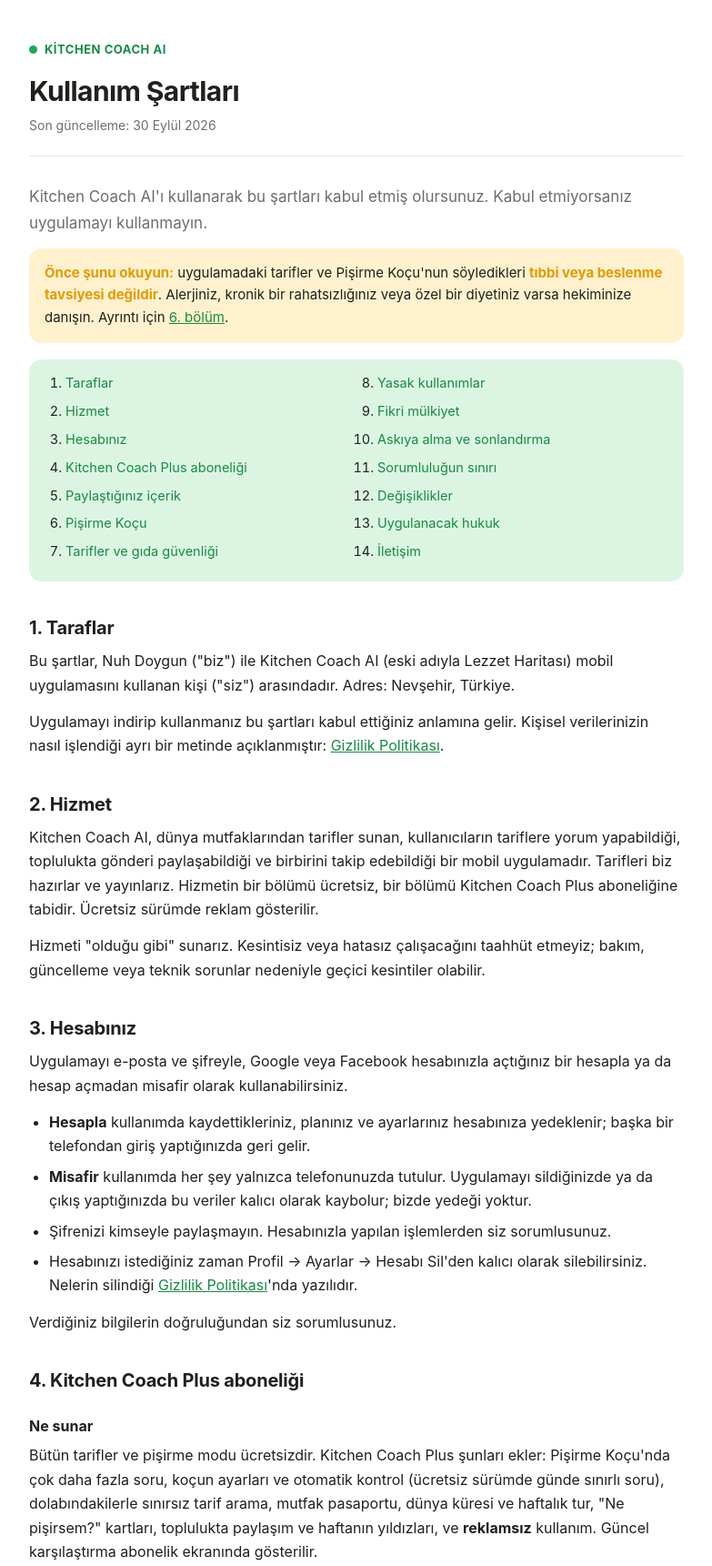
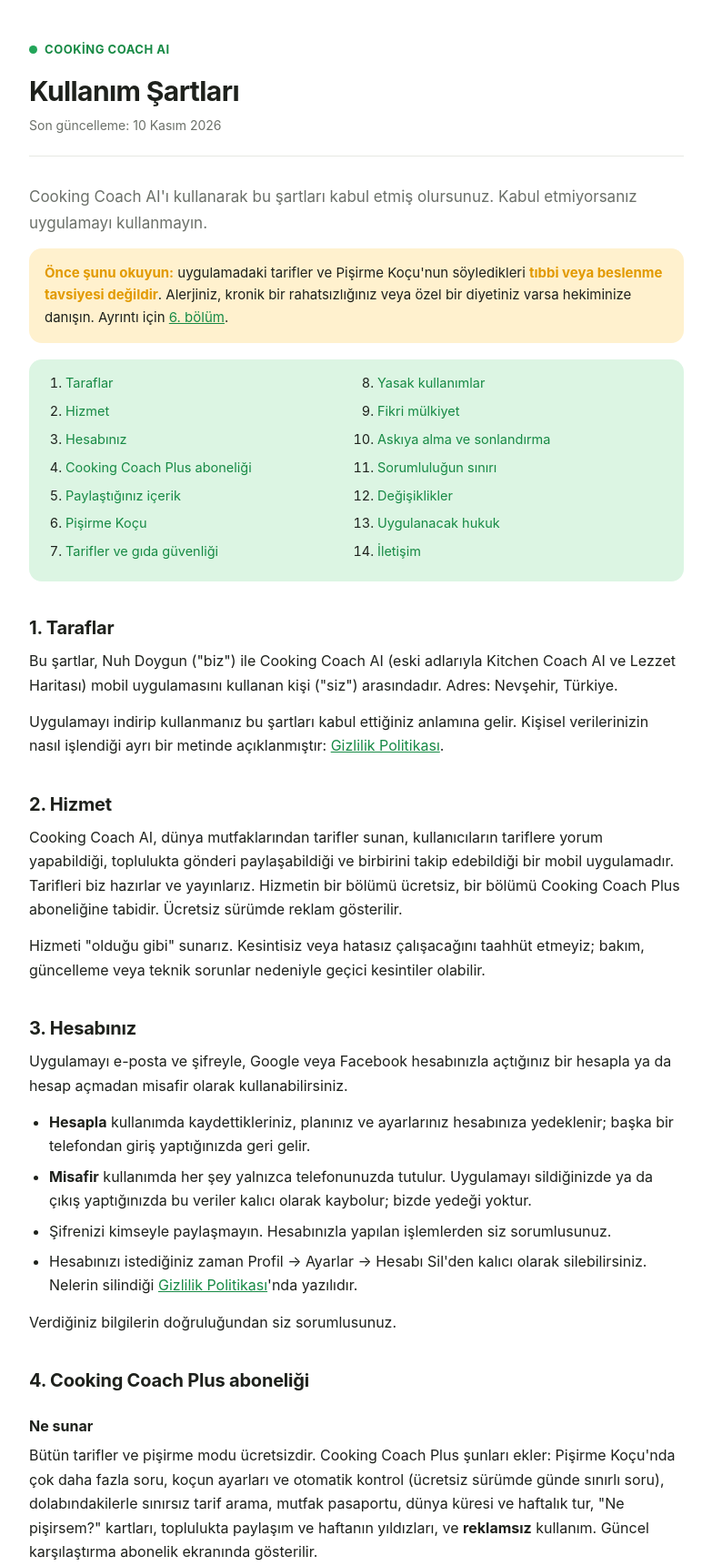
Before and after one commit to noahdoygun/lezzet-legal, a plain HTML site: page kullanim-sartlari.html in a window 1280 px wide. Shown: the top 1721 px of the page at 91% size, without its empty margins (248-1031 px from the left). Drawn offline with Linux system fonts and the light colour scheme.

Commit message:
Ad: Cooking Coach AI (eski adları Kitchen Coach AI ve Lezzet Haritası)
Co-Authored-By: Claude Opus 5.5 <noreply@anthropic.com>

```diff
--- a/kullanim-sartlari.html
+++ b/kullanim-sartlari.html
@@ -3,23 +3,23 @@
   <head>
     <meta charset="utf-8" />
     <meta name="viewport" content="width=device-width, initial-scale=1" />
-    <title>Kullanım Şartları — Kitchen Coach AI</title>
+    <title>Kullanım Şartları — Cooking Coach AI</title>
     <meta
       name="description"
-      content="Kitchen Coach AI uygulamasının ve Kitchen Coach Plus aboneliğinin kullanım koşulları."
+      content="Cooking Coach AI uygulamasının ve Cooking Coach Plus aboneliğinin kullanım koşulları."
     />
     <link rel="stylesheet" href="style.css" />
   </head>
   <body>
     <div class="wrap">
       <header class="top">
-        <a class="brand" href="index.html"><span class="dot"></span> Kitchen Coach AI</a>
+        <a class="brand" href="index.html"><span class="dot"></span> Cooking Coach AI</a>
         <h1>Kullanım Şartları</h1>
-        <p class="updated">Son güncelleme: 30 Eylül 2026</p>
+        <p class="updated">Son güncelleme: 10 Kasım 2026</p>
       </header>
 
       <p class="lede">
-        Kitchen Coach AI'ı kullanarak bu şartları kabul etmiş olursunuz. Kabul etmiyorsanız uygulamayı kullanmayın.
+        Cooking Coach AI'ı kullanarak bu şartları kabul etmiş olursunuz. Kabul etmiyorsanız uygulamayı kullanmayın.
       </p>
 
       <div class="note warn">
@@ -35,7 +35,7 @@
           <li><a href="#taraflar">Taraflar</a></li>
           <li><a href="#hizmet">Hizmet</a></li>
           <li><a href="#hesap">Hesabınız</a></li>
-          <li><a href="#abonelik">Kitchen Coach Plus aboneliği</a></li>
+          <li><a href="#abonelik">Cooking Coach Plus aboneliği</a></li>
           <li><a href="#icerik">Paylaştığınız içerik</a></li>
           <li><a href="#ai-sef">Pişirme Koçu</a></li>
           <li><a href="#gida">Tarifler ve gıda güvenliği</a></li>
@@ -51,7 +51,7 @@
 
       <h2 id="taraflar">1. Taraflar</h2>
       <p>
-        Bu şartlar, Nuh Doygun ("biz") ile Kitchen Coach AI (eski adıyla Lezzet Haritası) mobil uygulamasını kullanan
+        Bu şartlar, Nuh Doygun ("biz") ile Cooking Coach AI (eski adlarıyla Kitchen Coach AI ve Lezzet Haritası) mobil uygulamasını kullanan
         kişi ("siz") arasındadır. Adres: Nevşehir, Türkiye.
       </p>
       <p>
@@ -61,9 +61,9 @@
 
       <h2 id="hizmet">2. Hizmet</h2>
       <p>
-        Kitchen Coach AI, dünya mutfaklarından tarifler sunan, kullanıcıların tariflere yorum yapabildiği, toplulukta
+        Cooking Coach AI, dünya mutfaklarından tarifler sunan, kullanıcıların tariflere yorum yapabildiği, toplulukta
         gönderi paylaşabildiği ve birbirini takip edebildiği bir mobil uygulamadır. Tarifleri biz hazırlar ve
-        yayınlarız. Hizmetin bir bölümü ücretsiz, bir bölümü Kitchen Coach Plus aboneliğine tabidir. Ücretsiz sürümde
+        yayınlarız. Hizmetin bir bölümü ücretsiz, bir bölümü Cooking Coach Plus aboneliğine tabidir. Ücretsiz sürümde
         reklam gösterilir.
       </p>
       <p>
@@ -93,11 +93,11 @@
       </ul>
       <p>Verdiğiniz bilgilerin doğruluğundan siz sorumlusunuz.</p>
 
-      <h2 id="abonelik">4. Kitchen Coach Plus aboneliği</h2>
+      <h2 id="abonelik">4. Cooking Coach Plus aboneliği</h2>
 
       <h3>Ne sunar</h3>
       <p>
-        Bütün tarifler ve pişirme modu ücretsizdir. Kitchen Coach Plus şunları ekler: Pişirme Koçu'nda çok daha fazla soru,
+        Bütün tarifler ve pişirme modu ücretsizdir. Cooking Coach Plus şunları ekler: Pişirme Koçu'nda çok daha fazla soru,
         koçun ayarları ve otomatik kontrol (ücretsiz sürümde günde sınırlı soru), dolabındakilerle sınırsız tarif arama, mutfak pasaportu, dünya küresi ve haftalık tur,
         "Ne pişirsem?" kartları, toplulukta paylaşım ve haftanın yıldızları, ve <strong>reklamsız</strong> kullanım.
         Güncel karşılaştırma abonelik ekranında gösterilir.
@@ -124,7 +124,7 @@
       <h3>Ücretsiz deneme</h3>
       <p>
         Yıllık pakette 7 günlük ücretsiz deneme sunulur. Deneme bitmeden en az 24 saat önce iptal etmezseniz abonelik
-        ücretli olarak başlar. Ücretsiz deneme yalnızca bir kez, daha önce Kitchen Coach Plus'a abone olmamış mağaza
+        ücretli olarak başlar. Ücretsiz deneme yalnızca bir kez, daha önce Cooking Coach Plus'a abone olmamış mağaza
         hesaplarında geçerlidir.
       </p>
 
--- a/style.css
+++ b/style.css
@@ -1,4 +1,4 @@
-/* Lezzet Haritası — yasal sayfaların ortak biçimi.
+/* Cooking Coach AI — yasal sayfaların ortak biçimi.
    Bu sayfalar uygulamanın içinden, telefonda açılıyor; önce okunabilirlik. */
 
 :root {
```
Also changed, not shown: gizlilik.html (+9 -9 lines), index.html (+5 -5 lines).
